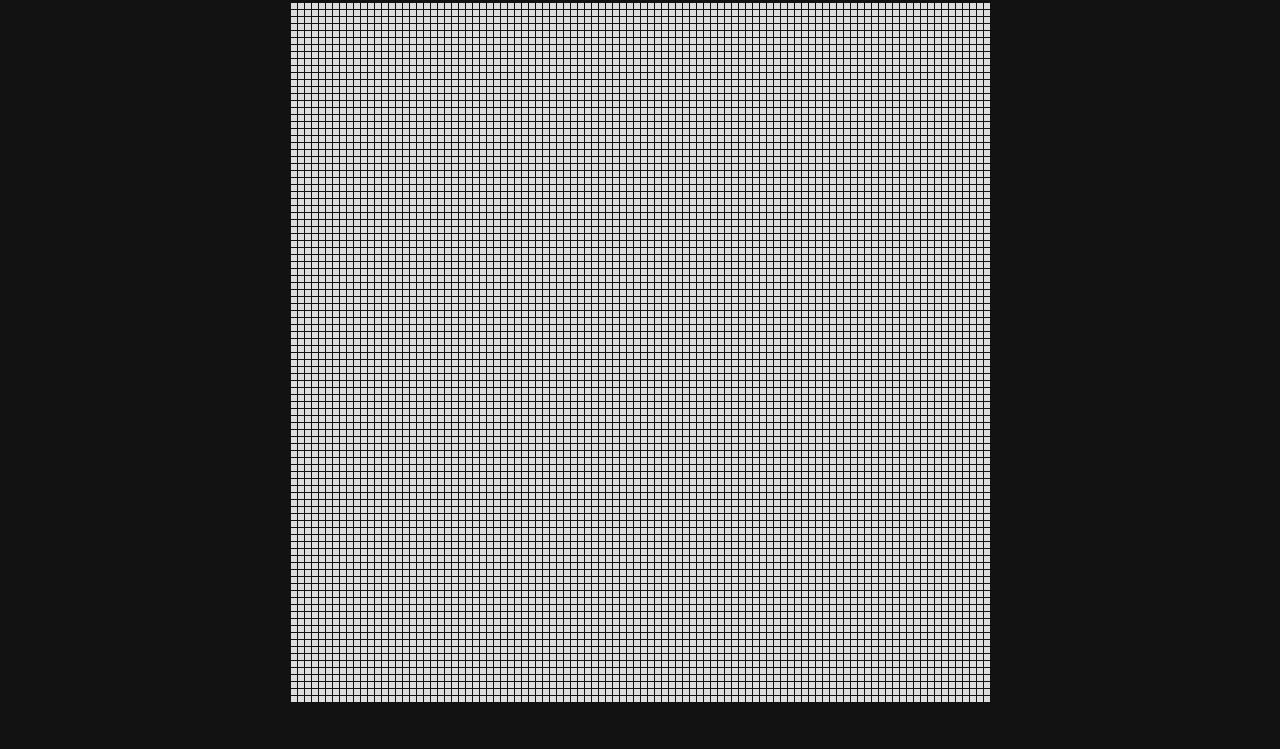
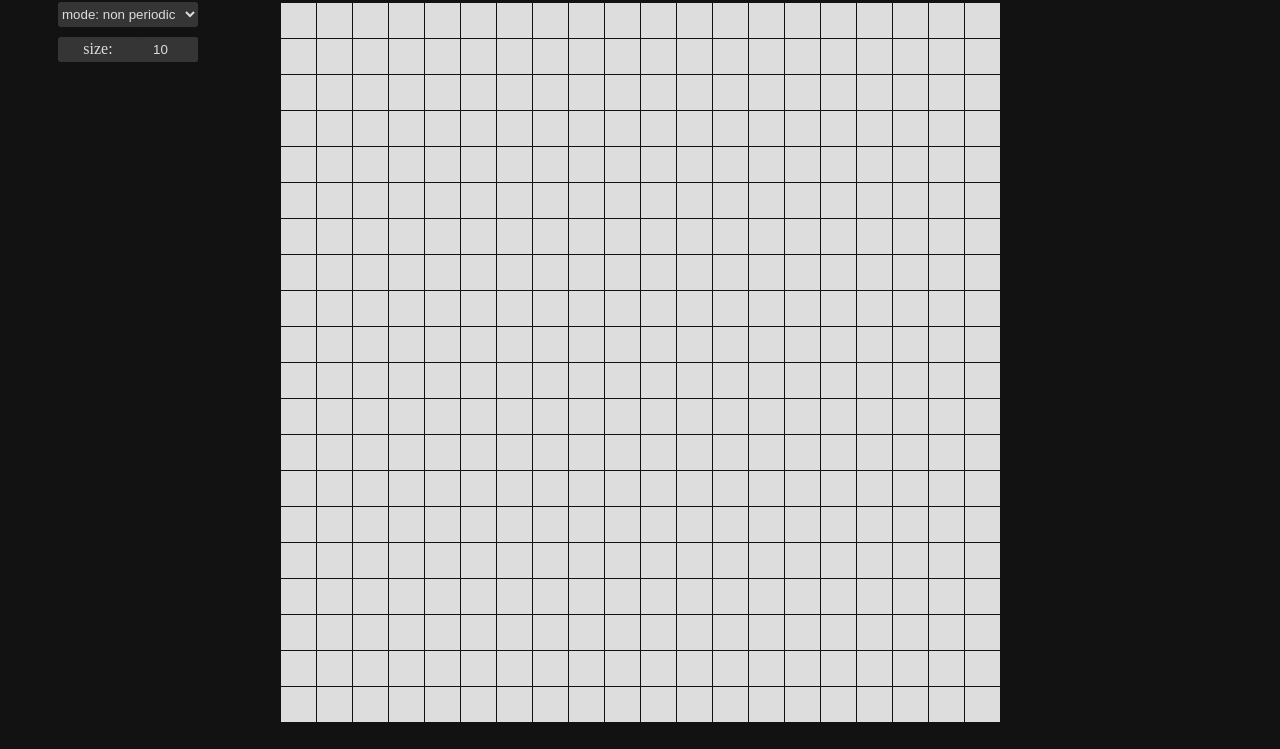
Before and after one commit to mposk98/wasm-game-of-life, a website built with webpack: page src/index.html in a window 1280 px wide. Shown: the part 51-800 px from the top of the page. Built offline with nearby package versions, Linux system fonts and the light colour scheme; what wasm-game-of-life-rust would draw is missing.

Commit message:
add some settings

```diff
--- a/src/index.html
+++ b/src/index.html
@@ -22,16 +22,70 @@
         text-align: center;
         font-size: 18px;
         display: flex;
-        flex-direction: column;
         justify-content: center;
         align-items: center;
+      }
+
+      .menu {
+        display: flex;
+        flex-direction: column;
+        align-items: center;
+        justify-content: flex-start;
+      }
+
+      select.universe-mode {
+        background-color: #353535;
+        color: #DDDDDD;
+        border: none;
+        outline: none;
+        border-radius: 3px;
+        width: 140px;
+        height: 25px;
+        margin-bottom: 10px;
+      }
+
+      select.universe-mode:hover {
+        background-color: #383838;
+      }
+
+      form.universe-size {
+        background-color: #353535;
+        color: #DDDDDD;
+        border: none;
+        outline: none;
+        border-radius: 3px;
+        width: 140px;
+        height: 25px;
+        display: flex;
+        flex-direction: row;
+        align-items: center;
+        justify-content: center;
+      }
+
+      form.universe-size:hover {
+        background-color: #383838;
+      }
+
+      form.universe-size input {
+        width: 60px;
+        height: 25px;
+        background-color: inherit;
+        border: none;
+        border-radius: inherit;
+        text-align: center;
+        padding: 0;
+        color: inherit;
+      }
+
+      form.universe-size div {
+        width: 80px;
+        text-align: center;
       }
 
       /* @media (min-width: 1200px) { */
         .main {
           display: grid;
-          grid-template-columns: 1fr 4fr 1fr;
-          grid-column-gap: 10px;
+          grid-template-columns: 20vw 60vw 20vw;
         }
 
         .scene-container {
@@ -48,12 +102,20 @@
   <body>
     <div class="header">
       <div>
-        <strong>The game of life.</strong> Click to toggle cell (alive/dead), press <b>left button</b>/<b>right button</b> and move mouse to set cells alive/dead, press <b>space</b> to run life.
+        <strong>The game of life.</strong> Click to toggle cell (alive/dead), press <b>left button</b>/<b>right button</b> and move mouse to set cells alive/dead, press <b>space</b> to run the life.
       </div>
     </div>
     <div class="main" id="main">
       <div class="menu">
-
+        <select class="universe-mode" id="universe-mode">
+          <option value="1">mode: non periodic</option>
+          <option value="2">mode: periodic</option>
+        </select>
+        <form class="universe-size" id="universe-size">
+          <div>size:</div>
+          <input type="number" class="universe-size" value="10" name="size">
+          </input>
+        </form>
       </div>
       <div class="scene-container" id="scene-container">
         <canvas id="game-of-life-canvas"></canvas>
--- a/src/index.js
+++ b/src/index.js
@@ -2,15 +2,16 @@ import { Universe, Cell, UniverseMode } from 'wasm-game-of-life-rust'; // eslint
 import { memory } from 'wasm-game-of-life-rust/wasm_game_of_life_bg'; // eslint-disable-line import/no-unresolved
 import scene from './scene';
 
-const ROWS = 100;
-const COLUMNS = 100;
-const universe = Universe.new(
+const ROWS = 20;
+const COLUMNS = 20;
+let universe = Universe.new(
     ROWS,
     COLUMNS,
     UniverseMode.FixedSizeNonPeriodic,
 );
 document.addEventListener('keydown', (event) => {
     if (event.keyCode === 32) {
+        event.preventDefault();
         universe.tick();
     }
 });
@@ -23,6 +24,13 @@ scene.addClickListener((row, col) => universe.toggle_cell(row, col));
 scene.addMousePressedListener(LEFT_BUTTON, (row, col) => universe.set_alive(row, col));
 scene.addMousePressedListener(RIGHT_BUTTON, (row, col) => universe.set_dead(row, col));
 
+document.getElementById('universe-size').addEventListener('submit', (event) => {
+    event.preventDefault();
+    const size = event.target.elements.size.value;
+    universe = Universe.new(size, size, UniverseMode.FixedSizeNonPeriodic);
+    scene.reinit(size, size);
+});
+
 const renderLoop = () => {
     const cellsPtr = universe.cells();
     const cells = new Uint8Array(memory.buffer, cellsPtr, ROWS * COLUMNS);
```
